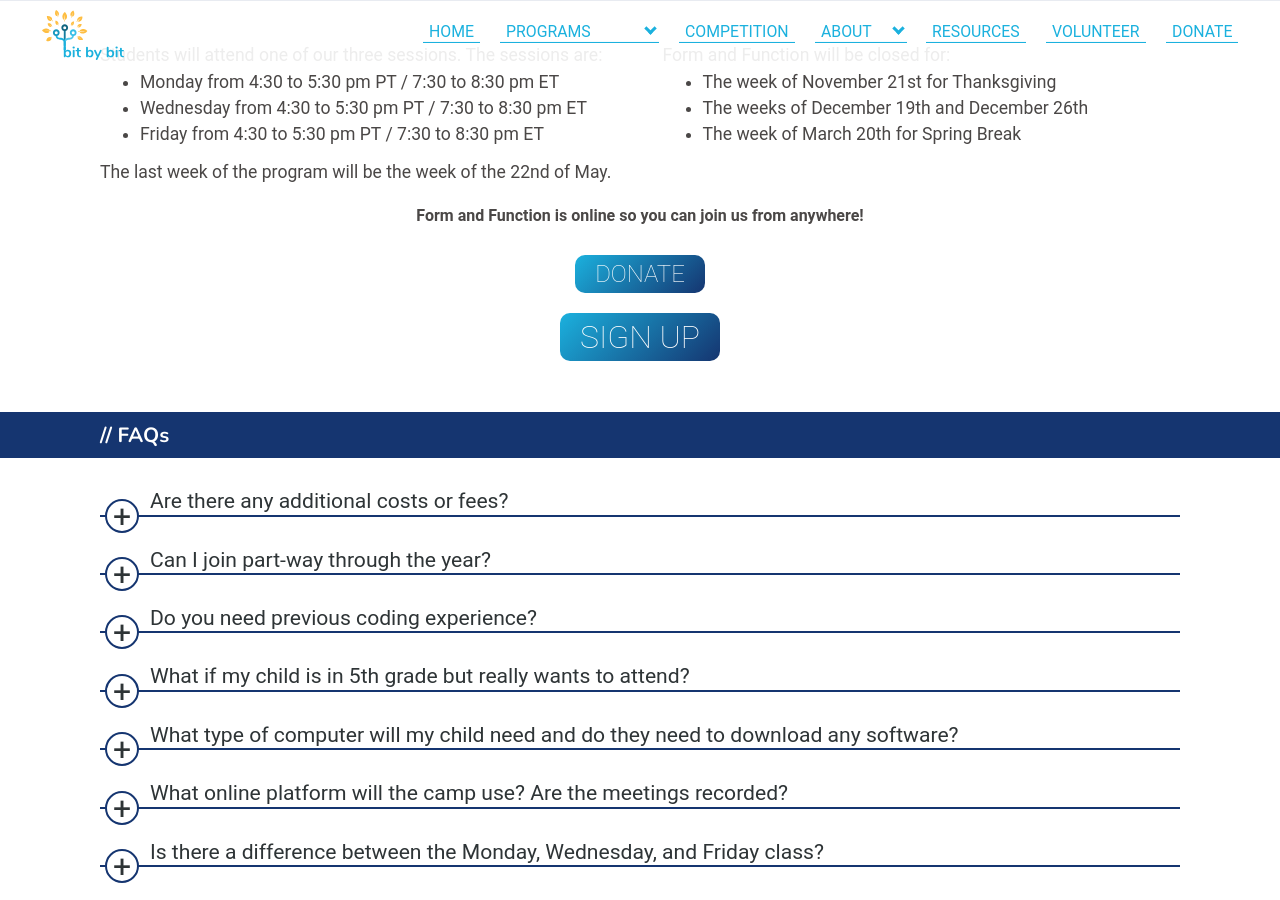
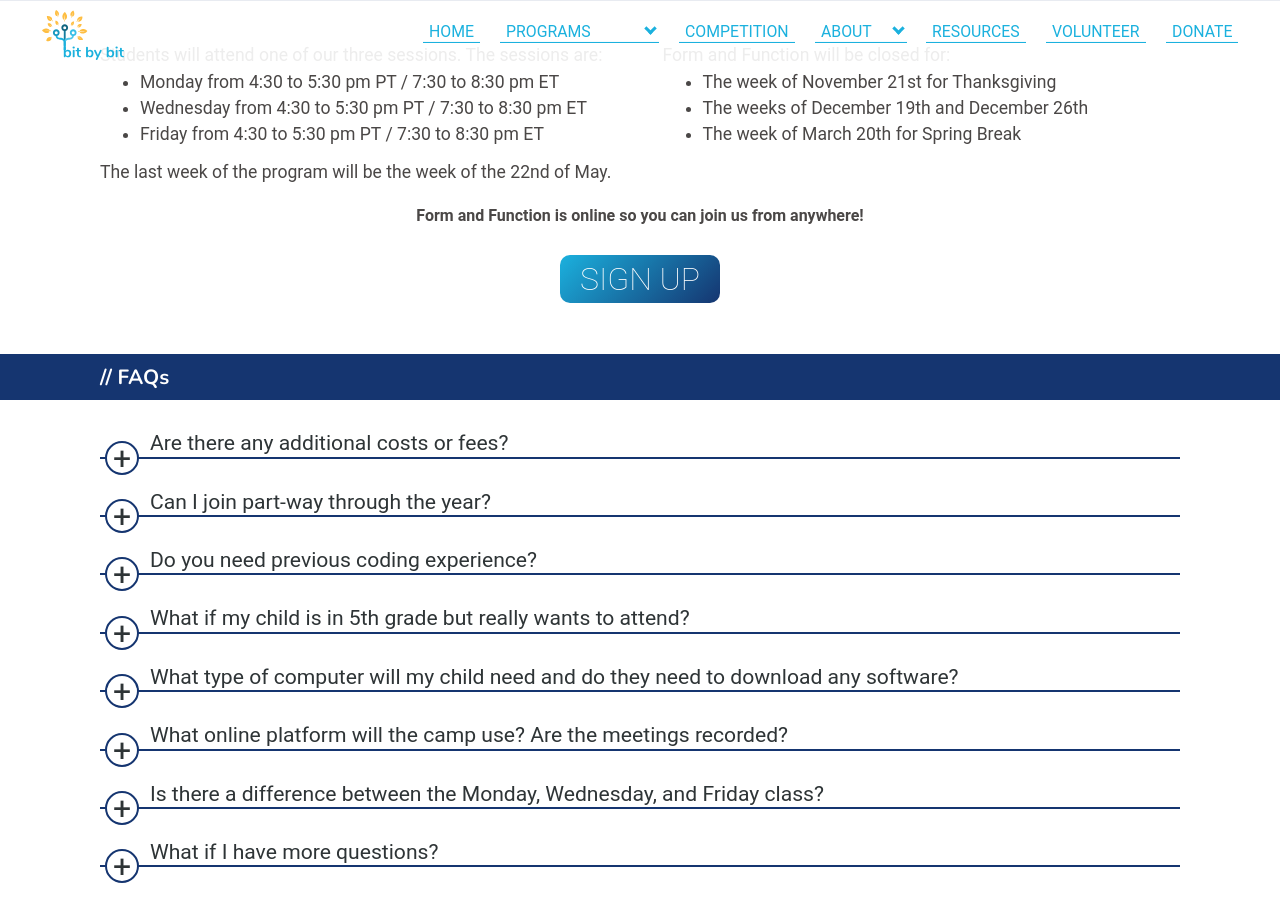
Before and after one commit to bit-by-bit-coding/bxb-website, a Jekyll site: the page built from formfunction.html, in a window 1280 px wide and 900 px high, scrolled down 1091 px. Built offline with Jekyll 4.4.1, drawn with Linux system fonts in a browser that asks for light colours; nearby versions of some CDN libraries; some web fonts are replaced.

Commit message:
fixing the donate button

```diff
--- a/Gemfile
+++ b/Gemfile
@@ -11,3 +11,4 @@
 gem "jekyll-sitemap"
 
 gem "jekyll-redirect-from"
+gem "webrick", "~> 1.7"
--- a/formfunction.html
+++ b/formfunction.html
@@ -71,8 +71,9 @@
             Form and Function is online so you can join us from anywhere!
             <!-- The program is free, with a suggested donation of $20 per month! -->
         </strong></p>
-        <a class="middle-button" href="{{ 'donate.html' | relative_url | remove: '.html' }}">
+      <!-- <a class="middle-button" href="{{ 'donate.html' | relative_url | remove: '.html' }}">
             <button class="action-button mediumbutton">Donate</button></a>
+            !-->
         <a class="middle-button" href="https://docs.google.com/forms/d/17LjLYbPQjhnnSHzYDeMSYkUmUFlqZMBiH4jLRlVWIUc/viewform?edit_requested=true"
                         id="ff-signup">
                         <button class="action-button largebutton">Sign Up</button>
```
Also changed, not shown: Gemfile.lock.
